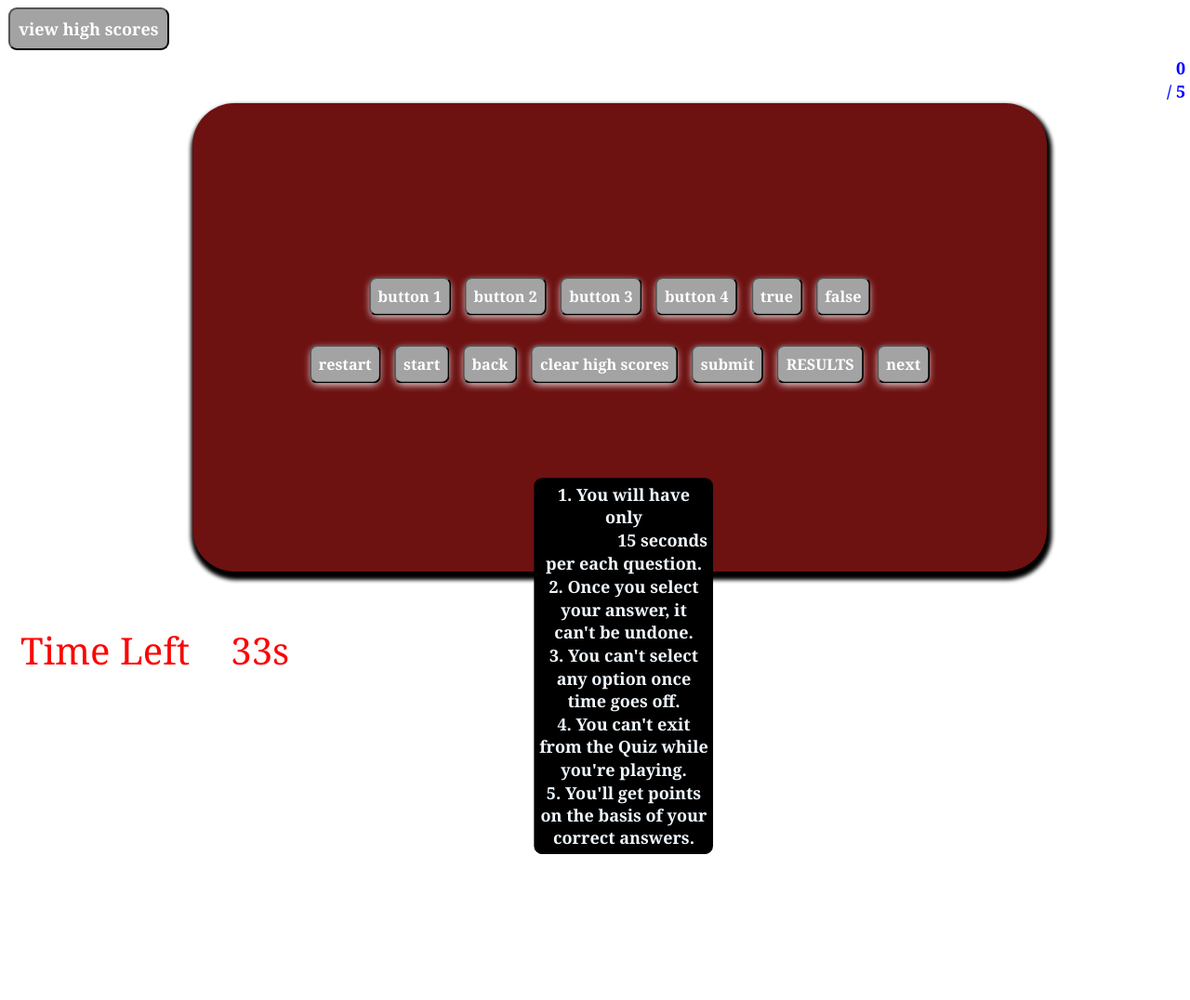
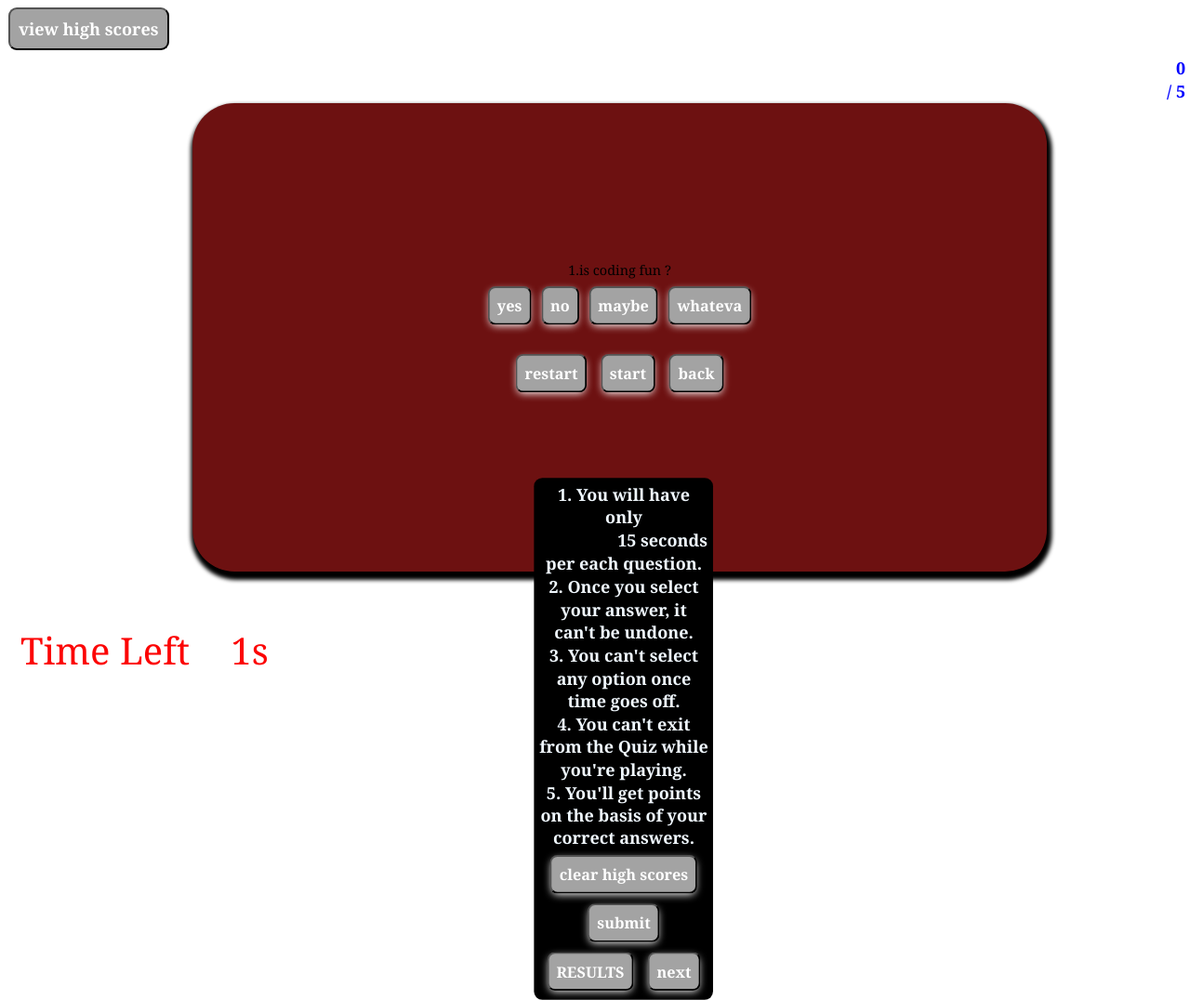
Before and after one commit to fordefam12/code-quiz, a plain HTML site: page index.html in a window 1280 px wide. Shown: the whole page at 93% size. Before the commit the page ends 919 px from the top, so only its background shows below. Drawn offline with Linux system fonts and the light colour scheme.

Commit message:
dispaly question and initial puniment started

```diff
--- a/index.html
+++ b/index.html
@@ -21,17 +21,9 @@
     <main class="border">
 
       <article class="insides" id="questions">
-        <Figure id="question_text"></Figure>
+        <figure id="question_text"></figure>
         <figure class="choiceList">
 
-            <!-- answer choices -->
-            <button class="buttonOption">button 1</button>
-            <button class="buttonOption">button 2</button>
-            <button class="buttonOption">button 3</button>
-            <button class="buttonOption">button 4</button>
-            <!-- true flase buttons -->
-            <button class="trueButton">true</button>
-            <button class="trueButton">false</button>
         </figure>
 
       </article>
@@ -45,7 +37,7 @@
           <div class="info">2. Once you select your answer, it can't be undone.</div>
           <div class="info">3. You can't select any option once time goes off.</div>
           <div class="info">4. You can't exit from the Quiz while you're playing.</div>
-          <div class="info">5. You'll get points on the basis of your correct answers.</div></figure>
+          <div class="info">5. You'll get points on the basis of your correct answers.</div></button>
         <button class="clear-highscores" id="clear">clear high scores</button>
         <button class="submit" id="view">submit</button>
         <button class="result">RESULTS</button>
--- a/script.js
+++ b/script.js
@@ -7,18 +7,20 @@ var c = 180;
 var t;
 var queCount = 0;
 var queNum = 1;
-var UserScores = 0;
+var userScoress = 0;
 var countDown;
 var counterLine;
 var widthValue = 0;
 var currentQuestionIndex = 0;
 var score= 0;
+var questionText = document.getElementById("question_text")
+var choiceList= document.querySelector(".choiceList")
 
 var questions = [
   {
     question: "1.is coding fun ?",
     answers: ["yes", "no", "maybe", "whateva"],
-    correctAnswers: 1,
+    correctAnswers: "yes",
   },
   {
     question: "2.whast your favorite movie ?",
@@ -42,6 +44,35 @@ var questions = [
   },
 ];
 
+questionText.textContent=questions[currentQuestionIndex].question
+var answerChoice1 = document.createElement("button");
+var answerChoice2 = document.createElement("button");
+var answerChoice3 = document.createElement("button");
+var answerChoice4 = document.createElement("button");
+
+answerChoice1.textContent=questions[currentQuestionIndex].answers[0];
+answerChoice2.textContent=questions[currentQuestionIndex].answers[1];
+answerChoice3.textContent=questions[currentQuestionIndex].answers[2];
+answerChoice4.textContent=questions[currentQuestionIndex].answers[3];
+
+choiceList.appendChild(answerChoice1);
+choiceList.appendChild(answerChoice2);
+choiceList.appendChild(answerChoice3);
+choiceList.appendChild(answerChoice4);
+
+choiceList.addEventListener("click", function(event){
+
+var element =event.target;
+
+if (element.matches("button")){
+  console.log(event.target.textContent);
+  currentQuestionIndex++
+  console.log(currentQuestionIndex);
+}
+
+})
+
+
 
 
 
@@ -53,16 +84,16 @@ var myfunc = setInterval(function () {
   var timeValue = countDownDate - now;
 
   // Calculating the days, hours, minutes and seconds left
-   var days = Math.floor(timeValue / (10000 * 6000 * 6000 * 24));
-   var hours = Math.floor((timeValue % (100 * 60 * 60 * 24)) / (10000 * 60 * 60));
-   var minutes = Math.floor((timeValue % (10 * 60 * 60)) / (10000 * 60));
-   var seconds = Math.floor((timeValue % (1080 * 60)) / 1000);
-  // var days = Math.floor(timeValue / (10000 * 6000 * 6000 * 24));
-  // var hours = Math.floor(
-  //   (timeValue % (100 * 60 * 60 * 24)) / (10000 * 60 * 60)
-  // );
-  // var minutes = Math.floor((timeValue % (10 * 60 * 60)) / (10000 * 60));
-  // var seconds = Math.floor((timeValue % (110 * 60)) / 1000);
+  //  var days = Math.floor(timeValue / (10000 * 6000 * 6000 * 24));
+  //  var hours = Math.floor((timeValue % (100 * 60 * 60 * 24)) / (10000 * 60 * 60));
+  //  var minutes = Math.floor((timeValue % (10 * 60 * 60)) / (10000 * 60));
+  //  var seconds = Math.floor((timeValue % (1080 * 60)) / 1000);
+  var days = Math.floor(timeValue / (10000 * 6000 * 6000 * 24));
+  var hours = Math.floor(
+    (timeValue % (100 * 60 * 60 * 24)) / (10000 * 60 * 60)
+  );
+  var minutes = Math.floor((timeValue % (10 * 60 * 60)) / (10000 * 60));
+  var seconds = Math.floor((timeValue % (110 * 60)) / 1000);
   // Result is output to the specific element
   document.getElementById("days").innerHTML = days + "d ";
   document.getElementById("hours").innerHTML = hours + "h ";
@@ -70,7 +101,7 @@ var myfunc = setInterval(function () {
   document.getElementById("secs").innerHTML = seconds + "s ";
 
   // Display the message when countdown is over
-  if (timeValue < 0) {
+  if (timeValue === 0) {
     clearInterval(myfunc);
     document.getElementById("days").innerHTML = "";
     document.getElementById("hours").innerHTML = "";
@@ -78,7 +109,20 @@ var myfunc = setInterval(function () {
     document.getElementById("secs").innerHTML = "";
     document.getElementById("end").innerHTML = "TIME UP!!";
   }
+
+  // punimnet for incorrect answers
+  // if (count > 0) {
+  //   count--;
+  //   counter.textContent = count;
+  //   localStorage.setItem("count", count);
+  // }
 }, 1000);
+
+  if (count > 0) {
+    count--;
+    counter.textContent = count;
+    localStorage.setItem("count", count);
+  }
 
 //  console.log( countDownDate);
 // const start_btn = document.querySelector(".start");
@@ -96,7 +140,7 @@ var myfunc = setInterval(function () {
 //   const startQuiz = document.getElementById("start");
 //   const goBack = document.getElementById("back");
 //   const submitScores = document.getElementById("submit");
-// //   const UserScores = document.getElementById("user-score");
+// //   const userScoress = document.getElementById("user-score");
 //   const questionNum = document.getElementById("question_text");
 //   const trueBtn = document.getElementById("true");
 //   const falseBtn = document.getElementById("false");
```
